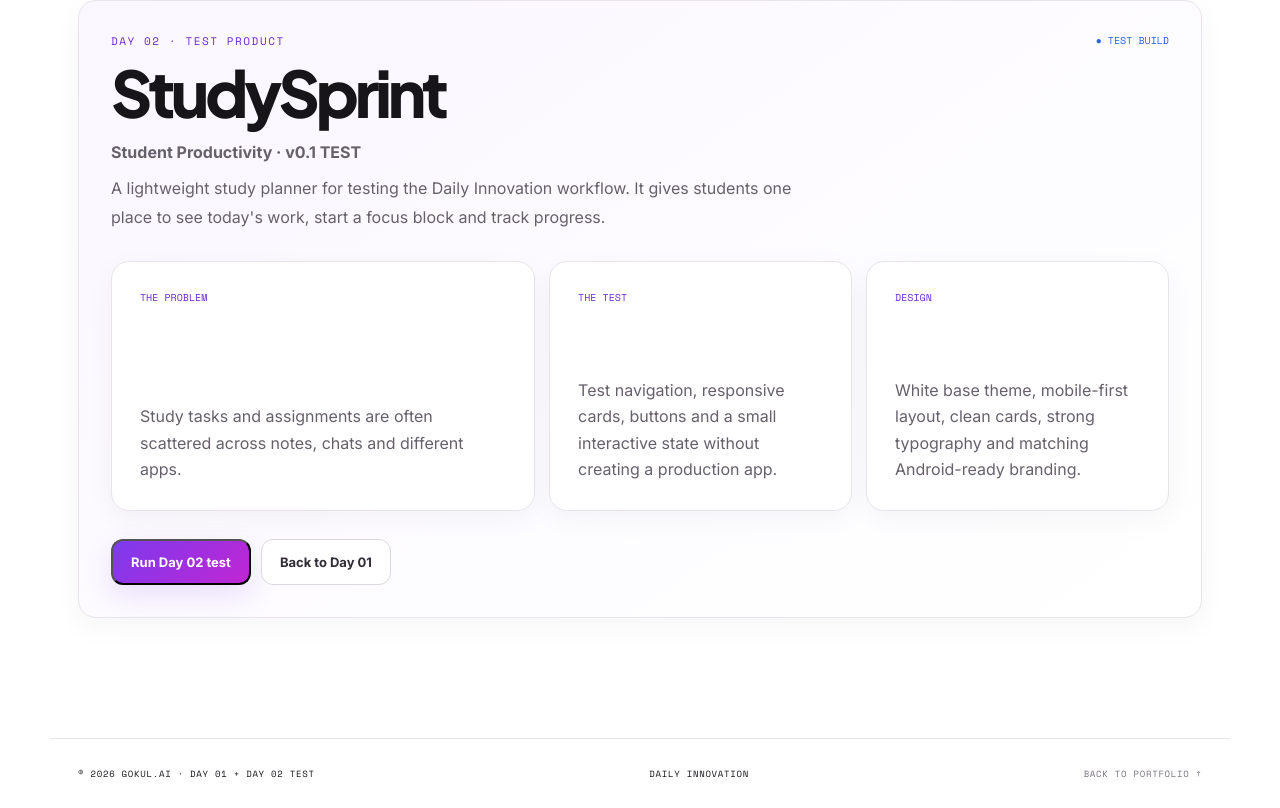
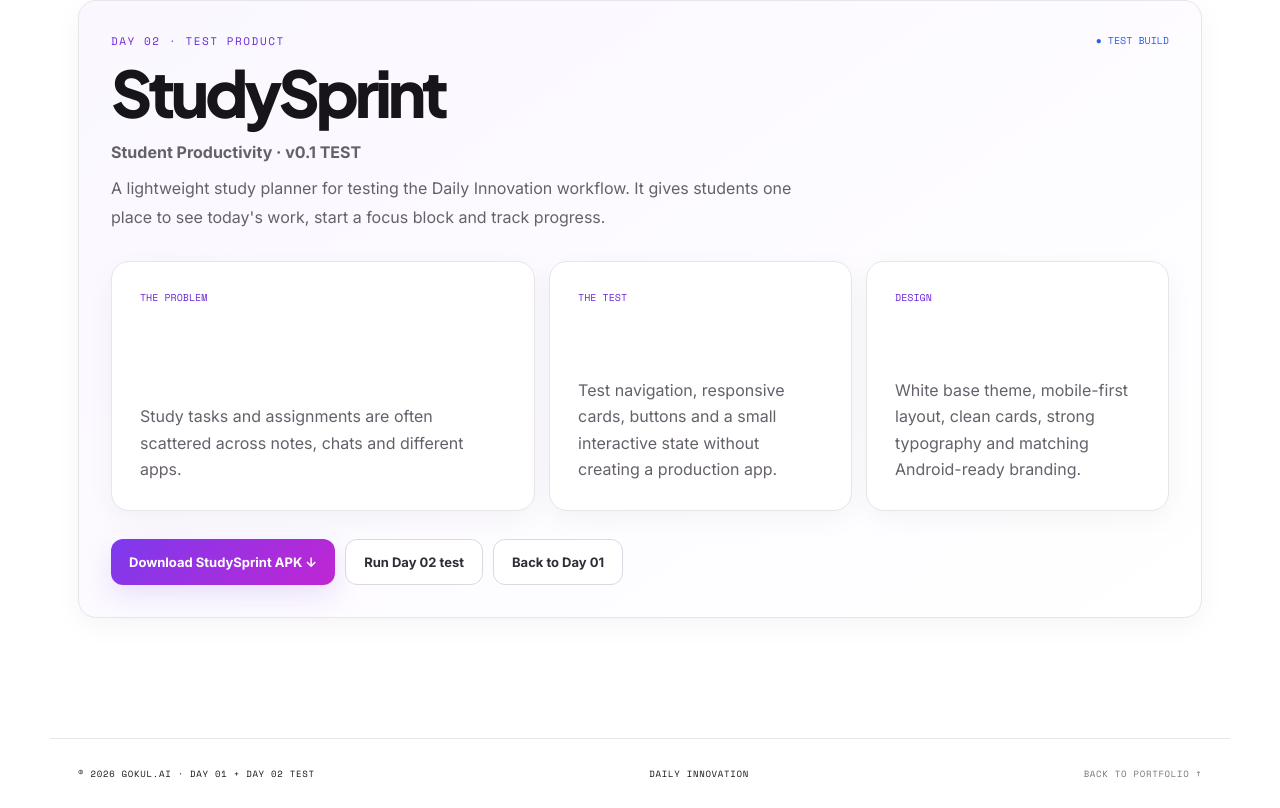
Before and after one commit to gokulmaniraj2008-collab/Gokul-aibot, a Next.js app: page /days in a window 1280 px wide. Shown: the part 1907-2715 px from the top of the page. Built offline with nearby package versions, Linux system fonts and the light colour scheme.

Commit message:
feat(day02): add StudySprint APK download to Days page

```diff
--- a/app/days/page.tsx
+++ b/app/days/page.tsx
@@ -57,7 +57,8 @@ export default function DaysPage() {
           <div className="feature"><span>DESIGN</span><p>White base theme, mobile-first layout, clean cards, strong typography and matching Android-ready branding.</p></div>
         </div>
         <div className="actions" style={{ marginTop: 28 }}>
-          <button className="button primary" onClick={() => setTestMessage((value) => !value)} aria-label="Run the Day 02 StudySprint browser test">Run Day 02 test</button>
+          <a className="button primary" href="/download/studysprint">Download StudySprint APK ↓</a>
+          <button className="button secondary" onClick={() => setTestMessage((value) => !value)} aria-label="Run the Day 02 StudySprint browser test">Run Day 02 test</button>
           <a className="button secondary" href="#day01">Back to Day 01</a>
         </div>
         {testMessage && <p style={{ color: "#2563eb", marginTop: 16, fontSize: 12 }}>Day 02 interaction test passed in the browser UI.</p>}
```
